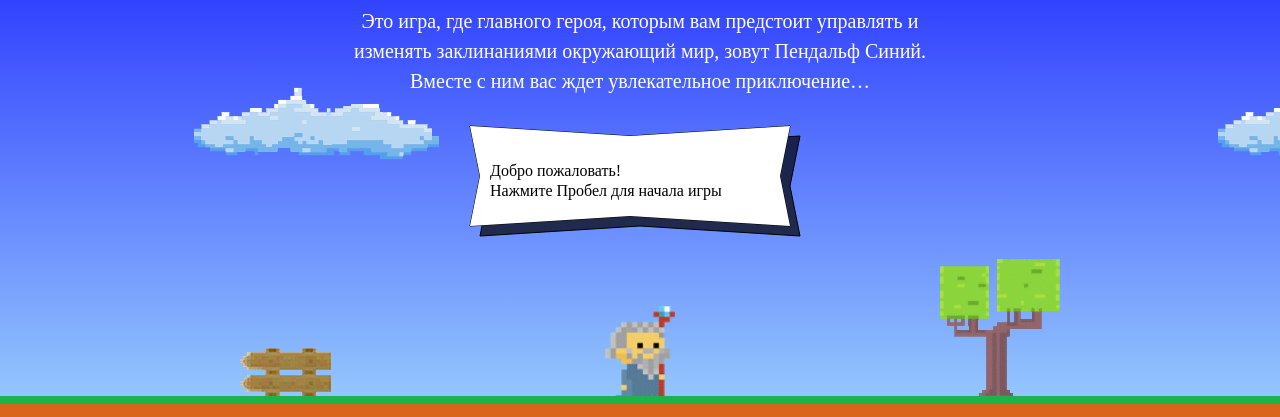
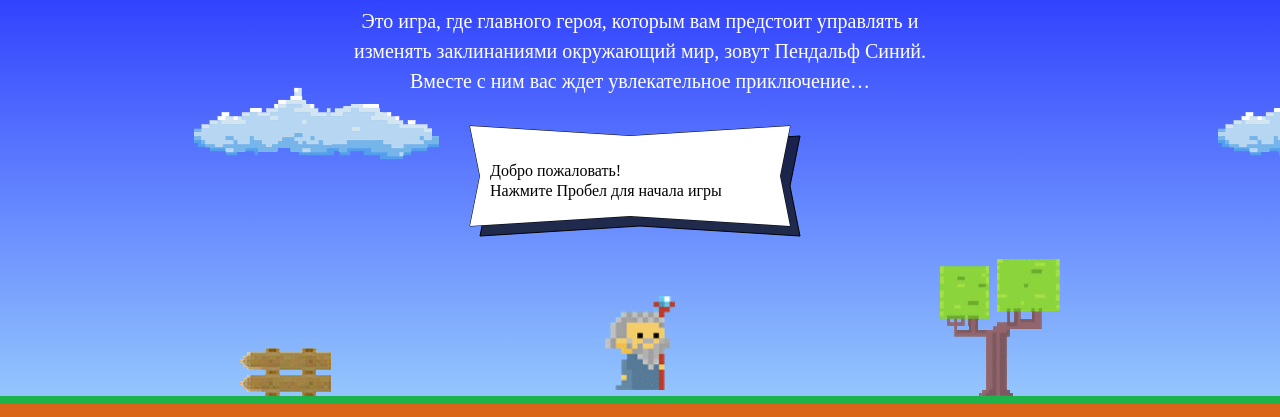
Before and after one commit to yulia-kam/1146775-code-and-magick-19, a website: page index.html in a window 1280 px wide. Shown: the part 203-620 px from the top of the page. Drawn offline with Linux system fonts and the light colour scheme; a web font is replaced by a local one.

Commit message:
errors fixed

```diff
--- a/index.html
+++ b/index.html
@@ -183,6 +183,7 @@
 
 <script>
   var fireballSize = 22;
+  var left;
 
   var getFireballSpeed = function(){
     if (left){
@@ -206,7 +207,7 @@
   }
 
   var getWizardY = function(height){
-    return height - (height / 3.3333);
+    return height - (height / 3);
   }
 
 </script>
```
